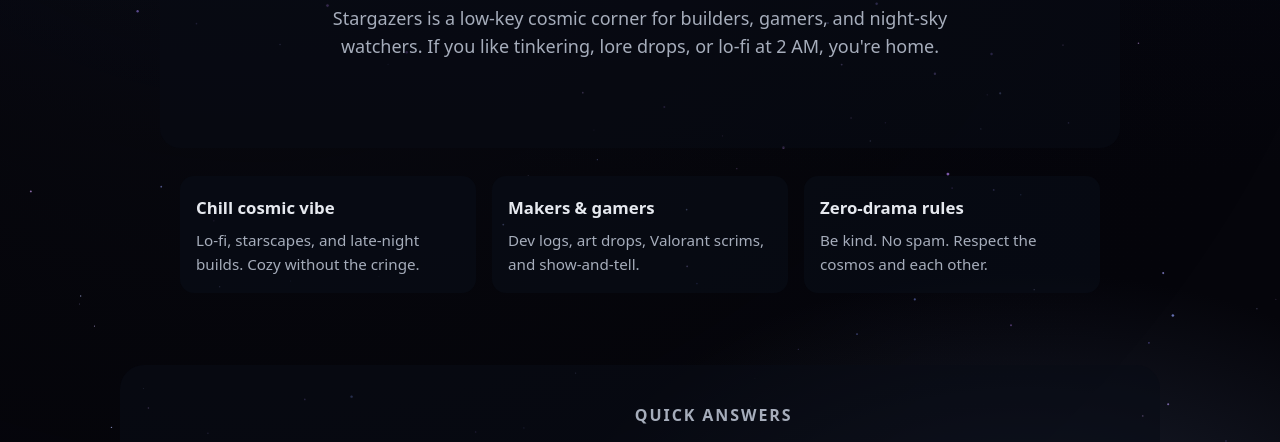
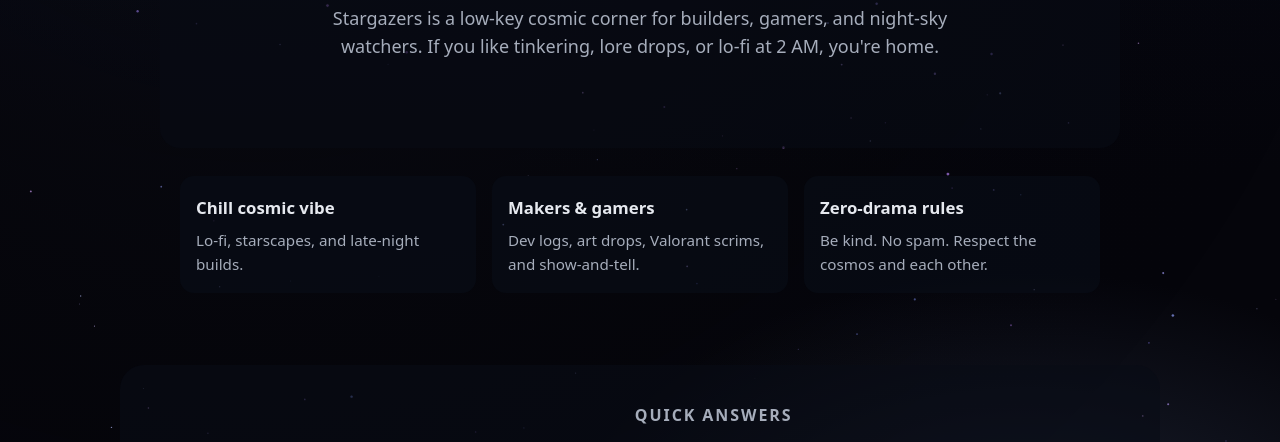
Before and after one commit to NaxeCode/stargazers-site, a plain HTML site: page index.html in a window 1280 px wide. Shown: the part 308-750 px from the top of the page. Drawn offline with Linux system fonts and the light colour scheme.

Commit message:
updated everything

```diff
--- a/index.html
+++ b/index.html
@@ -36,7 +36,7 @@
   <section class="grid" aria-label="What you'll find">
     <article class="card">
       <h3>Chill cosmic vibe</h3>
-      <p>Lo-fi, starscapes, and late-night builds. Cozy without the cringe.</p>
+      <p>Lo-fi, starscapes, and late-night builds.</p>
     </article>
     <article class="card">
       <h3>Makers & gamers</h3>
```
